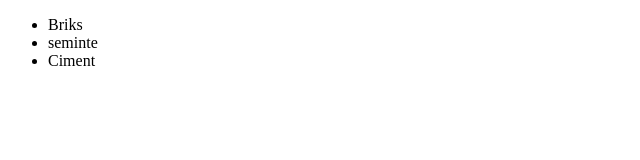
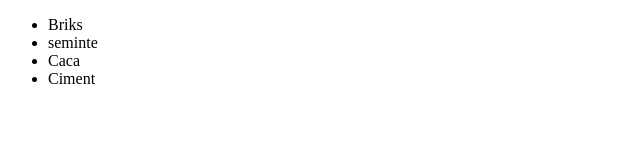
Before and after one commit to ufocrash/gitTest, a plain HTML site: page index.html in a window 1280 px wide. Shown: the full height of the page, 0-640 px from the left. Drawn offline with Linux system fonts and the light colour scheme.

Commit message:
somrthing

```diff
--- a/index.html
+++ b/index.html
@@ -13,6 +13,7 @@
   <ul>
     <li>Briks</li>
     <li>seminte</li>
+    <li>Caca</li>
     <li>Ciment</li>
   </ul>
 </div>
```
